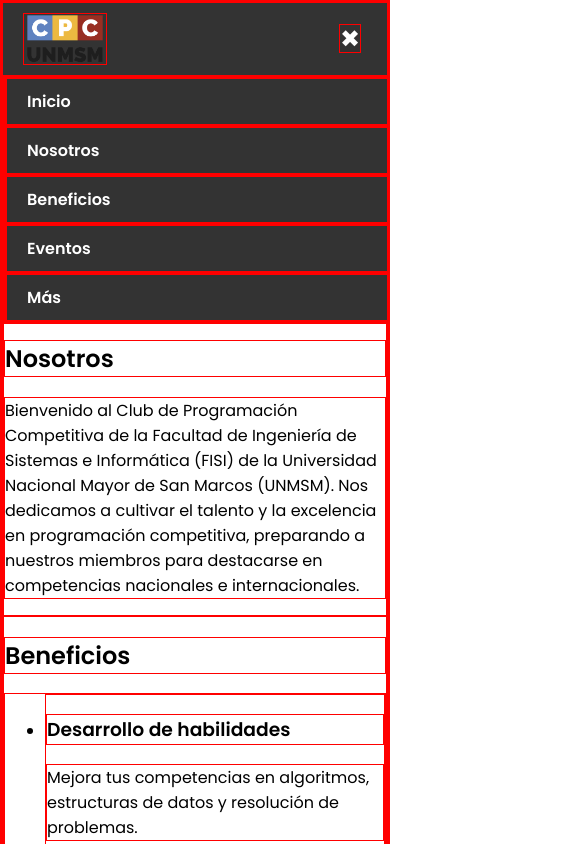
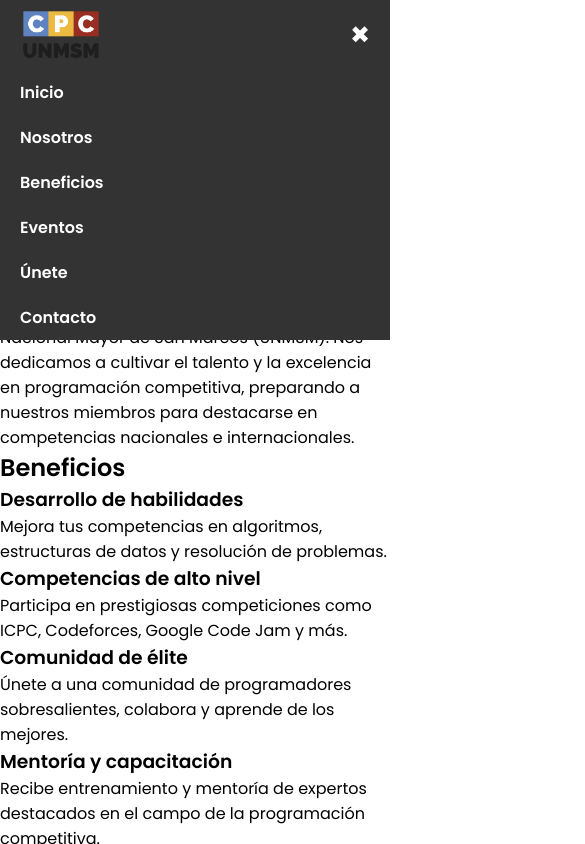
Before and after one commit to cpcunmsm/cpcunmsm.github.io, a plain HTML site: page index.html in a window 390 px wide. Both pictures are taken after a click on the button "Abrir menú". Shown: the top 844 px of the page, 585 px wide, since content can reach past the window. Drawn offline with Linux system fonts and the light colour scheme.

Commit message:
Add content

```diff
--- a/css/style.css
+++ b/css/style.css
@@ -1,5 +1,8 @@
-*{
-    border: solid 1px red;
+* {
+    border: none;
+    margin: 0;
+    padding: 0;
+    box-sizing: border-box;
 }
 
 body {
@@ -9,6 +12,7 @@ body {
     display: flex;
     flex-direction: column;
     min-height: 100vh;
+    overflow-x: hidden;
 }
 
 header {
@@ -18,80 +22,59 @@ header {
     display: flex;
     align-items: center;
     justify-content: space-between;
-    position: relative;
-    flex-wrap: nowrap;
+    position: fixed;
+    width: 100%;
+    z-index: 1000;
+    top: 0;
+    left: 0;
 }
 
 header img {
     height: 50px; /* Ajusta el tamaño del logotipo según sea necesario */
 }
 
+main {
+    margin-top: 70px; /* Ajustar según la altura del header para que no oculte contenido */
+    width: 100%;
+    overflow-x: hidden;
+}
+
 nav {
     display: flex;
-    flex-direction: column;
-    align-items: flex-start;
-    background-color: #333;
-    position: absolute;
-    top: 100%;
-    left: 0;
+    flex-direction: row; /* Menú horizontal por defecto */
+    align-items: center;
+    justify-content: flex-end;
     width: 100%;
-    display: none; /* Oculto por defecto en pantallas grandes */
-}
-
-nav.active {
-    display: flex;
+    background-color: transparent; /* Fondo transparente para pantallas grandes */
+    position: static;
 }
 
 nav ul {
     list-style: none;
+    display: flex;
     margin: 0;
     padding: 0;
-    display: flex;
-    flex-direction: column;
-    width: 100%;
 }
 
 nav ul li {
-    margin: 0;
+    margin-left: 20px;
 }
 
 nav ul li a {
     color: #fff;
     text-decoration: none;
     font-weight: 600;
-    padding: 10px 20px;
+    padding: 10px 15px;
     display: block;
+    cursor: pointer;
 }
 
 nav ul li a:hover {
-    background-color: #555; /* Cambia el color de fondo al pasar el cursor */
-}
-
-.dropdown-menu {
-    display: none;
-    position: static;
-    background-color: #333;
-    padding: 10px 0;
-    list-style: none;
-    margin: 0;
-}
-
-.dropdown-menu li a {
-    padding: 10px 20px;
-}
-
-.dropdown:hover .dropdown-menu {
-    display: block;
+    background-color: #555;
 }
 
 .menu-toggle {
-    background: none;
-    border: none;
-    color: #fff;
-    font-size: 24px;
-    cursor: pointer;
-    position: absolute;
-    right: 20px; /* Pegado a la derecha de la pantalla */
+    display: none; /* Ocultar el botón de menú en pantallas grandes */
 }
 
 .menu-icon::before {
@@ -102,18 +85,51 @@ nav ul li a:hover {
     content: "✖"; /* Ícono de cerrar el menú */
 }
 
+/* Estilos para pantallas pequeñas */
 @media (max-width: 768px) {
     nav {
-        display: none; /* Ocultar el menú en pantallas pequeñas por defecto */
+        flex-direction: column;
+        align-items: flex-start;
+        background-color: #333;
+        position: absolute;
+        top: 100%;
+        left: 0;
+        width: 100%;
+        display: none; /* Ocultar el menú por defecto */
     }
 
     nav.active {
         display: flex; /* Mostrar el menú cuando esté activo */
     }
+
+    nav ul {
+        flex-direction: column;
+        width: 100%;
+    }
+
+    nav ul li {
+        margin: 0;
+        width: 100%;
+    }
+
+    nav ul li a {
+        padding: 10px 20px;
+        width: 100%;
+    }
+
+    .menu-toggle {
+        display: block; /* Mostrar el botón de menú en pantallas pequeñas */
+        background: none;
+        border: none;
+        color: #fff;
+        font-size: 24px;
+        cursor: pointer;
+        position: absolute;
+        right: 20px;
+    }
 }
 
 /* Footer */
-
 footer {
     background-color: #333;
     color: #fff;
--- a/index.html
+++ b/index.html
@@ -21,19 +21,15 @@
                 <li><a href="#nosotros">Nosotros</a></li>
                 <li><a href="#beneficios">Beneficios</a></li>
                 <li><a href="#eventos">Eventos</a></li>
-                <li class="dropdown">
-                    <a href="#">Más</a>
-                    <ul class="dropdown-menu">
-                        <li><a href="#unete">Únete</a></li>
-                        <li><a href="#contacto">Contacto</a></li>
-                    </ul>
-                </li>
+                <li><a href="#unete">Únete</a></li>
+                <li><a href="#contacto">Contacto</a></li>
+                <li class="dropdown"></li>
             </ul>
         </nav>
     </header>
     <main>
         <section id="inicio">
-            <h1>Club de Programación Competitiva <br>FISI - UNMSM</h1>
+            <h1>Club de Programación Competitiva FISI - UNMSM</h1>
             <p>¡Síguenos para estar al tanto de nuestras aventuras o da el primer paso para ser parte de nuestra
                 comunidad!</p>
         </section>
--- a/js/script.js
+++ b/js/script.js
@@ -1,29 +1,40 @@
 document.addEventListener('DOMContentLoaded', function () {
-    // Actualizar el año en el pie de páginas
+    // Actualizar el año en el pie de página
     document.getElementById('year').textContent = new Date().getFullYear();
 
     // Manejo del menú desplegable en dispositivos móviles
     const menuToggle = document.querySelector('.menu-toggle');
     const navMenu = document.querySelector('nav');
-    const dropdowns = document.querySelectorAll('.dropdown');
+    const navLinks = document.querySelectorAll('nav ul li a');
+    const header = document.querySelector('header');
+    const headerHeight = header.offsetHeight;
 
     menuToggle.addEventListener('click', function () {
         navMenu.classList.toggle('active');
         menuToggle.classList.toggle('close');
     });
 
-    dropdowns.forEach(dropdown => {
-        dropdown.addEventListener('click', function (event) {
-            event.stopPropagation();
-            dropdown.classList.toggle('active');
+    // Cerrar el menú al hacer clic en un enlace y ajustar el desplazamiento
+    navLinks.forEach(link => {
+        link.addEventListener('click', function (event) {
+            event.preventDefault(); // Evitar el comportamiento predeterminado
+
+            // Obtener el ID de la sección a la que se quiere desplazar
+            const targetId = link.getAttribute('href').substring(1);
+            const targetSection = document.getElementById(targetId);
+
+            // Calcular la posición ajustada teniendo en cuenta la altura del header
+            const offsetTop = targetSection.offsetTop - headerHeight;
+
+            // Desplazarse a la posición ajustada
+            window.scrollTo({
+                top: offsetTop,
+                behavior: 'smooth'
+            });
+
+            // Cerrar el menú móvil
+            navMenu.classList.remove('active');
+            menuToggle.classList.remove('close');
         });
     });
-
-    document.addEventListener('click', function (event) {
-        if (!event.target.closest('nav') && !event.target.closest('.menu-toggle')) {
-            navMenu.classList.remove('active');
-            menuToggle.classList.remove('close');
-            dropdowns.forEach(dropdown => dropdown.classList.remove('active'));
-        }
-    });
 });
```
